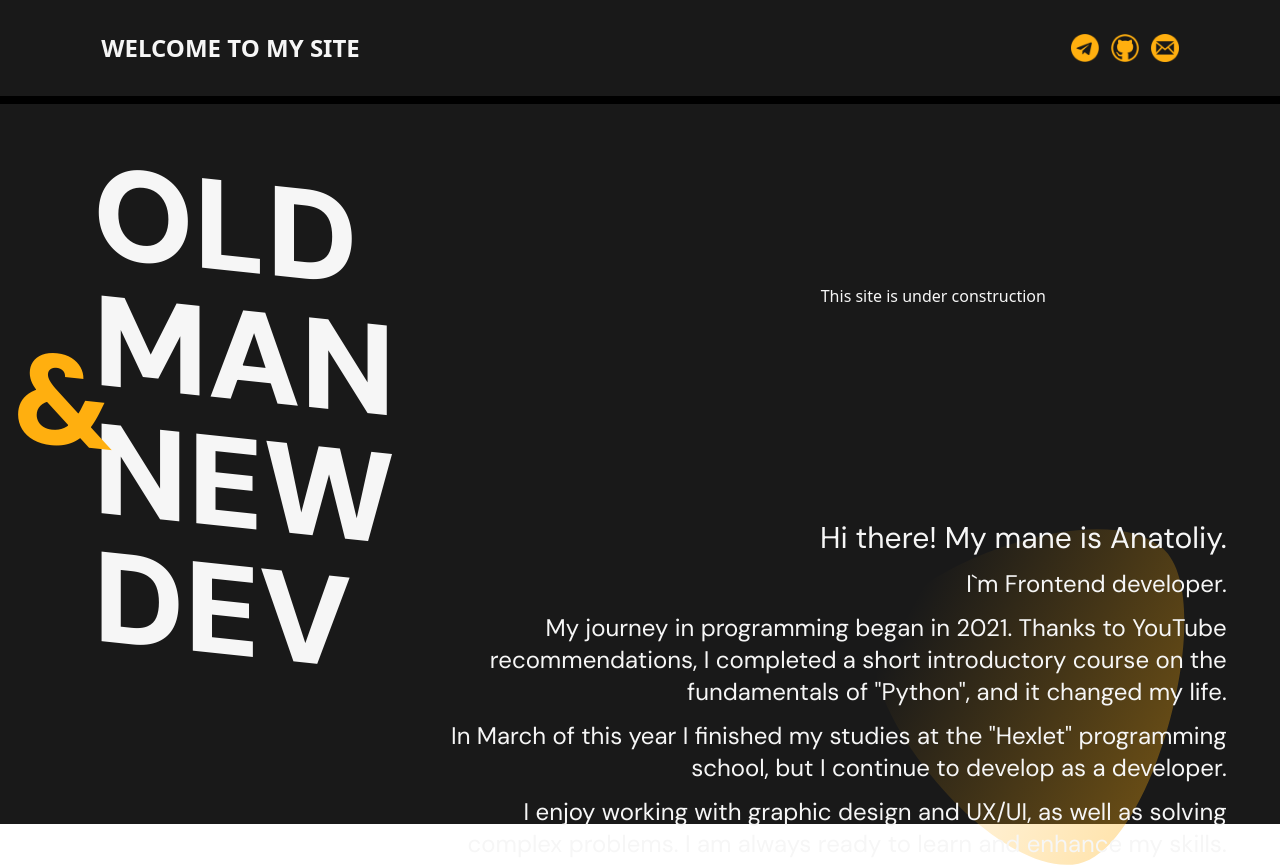
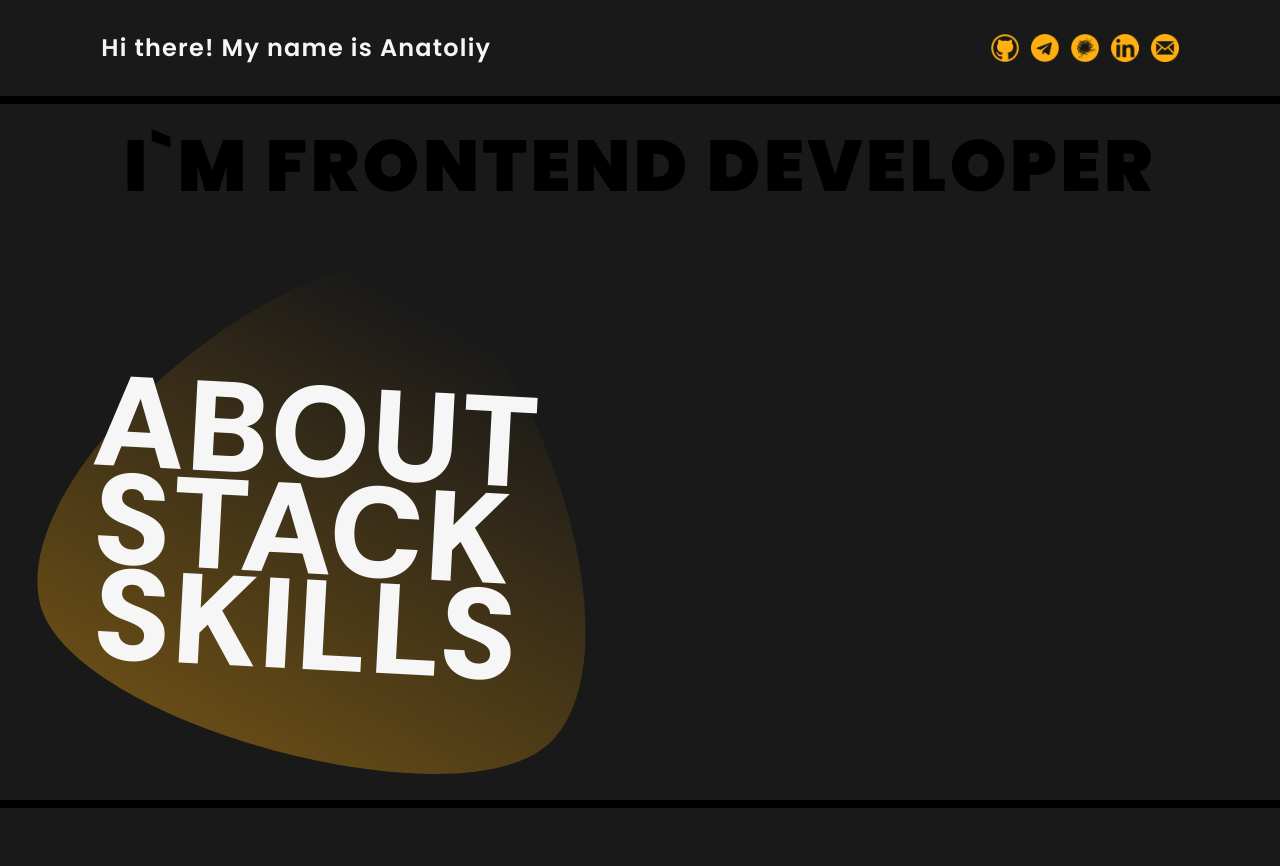
Before and after one commit to MiggRabbid/miggrabbid-com, a React (Create React App) app: page / in a window 1280 px wide. Shown: the top 866 px of the page. Built offline with nearby package versions, Linux system fonts and the light colour scheme.

Commit message:
Added the main menu, moved About

```diff
--- a/src/App.jsx
+++ b/src/App.jsx
@@ -1,11 +1,13 @@
 import styles from './App.module.scss';
 import Header from './components/Header/Header';
 import Title from './components/Title/Title';
+import About from './components/Sections/About';
 
 const App = () => (
   <div className={styles.app}>
     <Header />
     <Title />
+    <About />
   </div>
 );
 
--- a/src/App.module.scss
+++ b/src/App.module.scss
@@ -4,13 +4,13 @@
     m-0
     w-full
     h-max
-    bg-myTheme-dark;
-    /* h-svh	height: 100svh;
-h-lvh	height: 100lvh;
-h-dvh */
+    bg-myTheme-dark
+    tracking-wider
+    font-myTextFont;
+
     /* * {
       @apply
-      border-2
+      border-[1px]
       border-y-pink-500
     } */
   }
--- a/src/components/Header/Header.jsx
+++ b/src/components/Header/Header.jsx
@@ -2,28 +2,44 @@ import styles from './Header.module.scss';
 import iconEmail from '../../assets/icon-em.png';
 import iconTelegram from '../../assets/icon-tg.png';
 import iconGitHub from '../../assets/icon-git.png';
+import iconHabr from '../../assets/icon-hb.png';
+import iconLinkedIn from '../../assets/icon-in.png';
 
 const Header = () => (
-  <nav className={styles.container}>
+  <header className={styles.container}>
     <div className={styles.header}>
       <div className={styles.header__title}>
         <h3>
-          WELCOME TO MY SITE
+          Hi there! My name is Anatoliy
+          {' '}
         </h3>
       </div>
-      <div className={styles.header__body}>
+      <div className={styles.header__link}>
+        <nav>
+          <a href="https://github.com/MiggRabbid" target="_blank" rel="noreferrer">
+            <img src={iconGitHub} alt="My GitHub" />
+          </a>
+
           <a href="https://t.me/MiggRabbid" target="_blank" rel="noreferrer">
             <img src={iconTelegram} alt="My Telegram" />
           </a>
-        <a href="https://github.com/MiggRabbid" target="_blank" rel="noreferrer">
-          <img src={iconGitHub} alt="My GitHub" />
+
+          <a href="https://career.habr.com/miggrabbid" target="_blank" rel="noreferrer">
+            <img src={iconHabr} alt="My Habr" />
           </a>
+
+          <a href="https://linkedin.com/in/miggrabbid" target="_blank" rel="noreferrer">
+            <img src={iconLinkedIn} alt="My LinkedIn" />
+          </a>
+
           <a href="mailto:mig26@inbox.ru" target="_blank" rel="noreferrer">
             <img src={iconEmail} alt="My Email" />
           </a>
+        </nav>
       </div>
     </div>
-  </nav>
+  </header>
+
 );
 
 export default Header;
--- a/src/components/Header/Header.module.scss
+++ b/src/components/Header/Header.module.scss
@@ -21,14 +21,33 @@
 
     .header__title {
       @apply
+      font-myTitleFont
+      font-semibold
+      flex
+      justify-center
       w-fit
       h-fit
       ms-12
+      text-2xl;
+
+      h3 {
+        @include typing-text();
+
+        @apply
+        my-0
+        mx-auto
         text-2xl
-      font-semibold
+        overflow-hidden
+        text-nowrap
+        border-e-4
+        tracking-wider
+        border-myTheme-accent
+        cursor-default;
+      }
     }
 
-    .header__body {
+    .header__link {
+      nav {
         @apply
         flex
         justify-between
@@ -52,3 +71,4 @@
       }
     }
   }
+}
--- /dev/null
+++ b/src/components/Sections/About.jsx
@@ -0,0 +1,21 @@
+/* eslint-disable max-len */
+import styles from './About.module.scss';
+
+const About = () => (
+  <section className={styles.container}>
+    <div className={styles.about}>
+      <p>
+        My journey in programming began in 2021. Thanks to YouTube recommendations, I completed a short introductory course on the fundamentals of &quot;Python&quot;, and it changed my life.
+      </p>
+      <p>
+        In March of this year I finished my studies at the &quot;Hexlet&quot; programming school, but I continue to develop as a developer.
+      </p>
+      <p>
+        I enjoy working with graphic design and UX/UI, as well as solving complex problems. I am always ready to learn and enhance my skills.
+      </p>
+    </div>
+
+  </section>
+);
+
+export default About;
--- /dev/null
+++ b/src/components/Sections/About.module.scss
@@ -0,0 +1,34 @@
+.container {
+  @apply
+  py-16
+  bg-myTheme-primary
+  text-myTheme-light
+  flex
+  justify-center
+  items-center
+  w-full
+  mt-2;
+
+  .about {
+    @apply
+    w-11/12
+    relative
+    right-10
+    flex
+    flex-col
+    justify-end
+    items-end
+    gap-6;
+
+    p {
+      @apply
+      w-3/6
+      min-w-96
+      h-fit
+      text-2xl
+      font-normal
+      text-end
+      cursor-default;
+    }
+  }
+}
--- a/src/components/Title/Title.jsx
+++ b/src/components/Title/Title.jsx
@@ -7,46 +7,25 @@ const Title = () => (
   <div className={styles.container}>
     <div className={styles.title}>
       <div className={styles.title__title}>
-        <div>
-          <p>
-            OLD
-            {' '}
-            <span>MAN</span>
-          </p>
-          <p> & </p>
-          <p>
-            <span>NEW</span>
-            {' '}
-            DEV
-          </p>
-        </div>
+        <h1>I`M FRONTEND DEVELOPER</h1>
       </div>
 
-      <div className={styles.title__body}>This site is under construction</div>
-
-      <div className={styles.title__about}>
+      <div className={styles.title__nav}>
         <img src={bgTitleBody} alt="" />
-        <h3 className={styles.greeting}>
-          Hi there! My mane is Anatoliy.
-        </h3>
-        <p>
-          I`m Frontend developer.
-        </p>
-        <p>
-          My journey in programming began in 2021. Thanks to YouTube recommendations, I completed a short introductory course on the fundamentals of &quot;Python&quot;, and it changed my life.
-        </p>
-        <p>
-          In March of this year I finished my studies at the
-          {' '}
-          <a href="https://ru.hexlet.io/u/miggrabbid" target="_blank" rel="noreferrer">&quot;Hexlet&quot;</a>
-          {' '}
-          programming school, but I continue to develop as a developer.
-        </p>
-        <p>
-          I enjoy working with graphic design and UX/UI, as well as solving complex problems. I am always ready to learn and enhance my skills.
-        </p>
+        <nav>
+          <ul>
+            <li>
+              About
+            </li>
+            <li>
+              Stack
+            </li>
+            <li>
+              Skills
+            </li>
+          </ul>
+        </nav>
       </div>
-
     </div>
   </div>
 );
--- a/src/components/Title/Title.module.scss
+++ b/src/components/Title/Title.module.scss
@@ -1,7 +1,7 @@
 @import '../../styles/mixins.scss';
 
 .container {
-  height: 90vmin;
+  height: calc(100vmin - 6rem - 0.5rem);
 
   @apply
   bg-myTheme-primary
@@ -15,119 +15,97 @@
     @apply
     relative
     flex
-    flex-wrap
-    justify-center
+    flex-col
+    justify-between
     w-11/12
     max-w-screen-2xl
     h-full;
 
     .title__title {
       @apply
-      relative
-      w-3/6
-      min-w-96
-      h-3/6
-      min-h-96;
+      w-full
+      h-1/6
+      min-h-fit
+      flex
+      justify-center
+      items-center;
 
-        div {
-          @include return-anim-duration-1000();
+      h1 {
         @apply
-          absolute
-          mt-9
-          top-10
-          left-10
-          w-full
         h-fit
-          skew-y-6;
-
-          &:hover {
-            @include anim-duration-1000();
-            @apply -rotate-6;
-          }
-
-          p {
-            @apply
-            text-myTheme-light
-            h-min
-            font-myFont
-            text-9xl
-            font-black;
-          }
-
-          p:nth-child(2) {
-            @apply
-            text-myTheme-accent
-            z-50
-            absolute
-            -left-20
-            top-1/2
-            transform -translate-y-1/2
-          }
+        mt-2
+        mx-0
+        text-7xl
+        tracking-wider
+        font-myTitleFont
+        font-black
+        text-myTheme-dark
+        cursor-default;
       }
     }
 
 
-    .title__body {
+    .title__nav {
       @apply
-      w-3/6
-      min-w-96
-      h-3/6
-      min-h-96
-      flex
-      flex-col
-      justify-center
-      items-center;
-    }
-
-    .title__about {
-      @apply
+      relative
       w-full
-      min-w-96
-      h-max
-      min-h-96
-      relative
-      flex
-      flex-col
-      justify-end
-      items-end
-      font-myFont
-      text-6xl
-      font-black;
+      h-5/6
+      min-h-fit
+      flex;
 
       img {
         @apply
-        h-full
+        scale-125
         z-0
         absolute
-        top-2/4
-        -translate-y-2/4
-        -rotate-90
+        top-1/2
+        left-5
+        -translate-y-1/2
       }
 
-      h3, p {
+      nav {
         @apply
-        w-4/6
+        z-30
+        w-3/6
+        min-h-fit
+        h-full;
+
+        ul {
+          @apply
+          relative
+          top-5
+          left-10
+          z-40
+          w-full
+          min-w-fit
+          h-full
+          flex
+          flex-col
+          justify-center;
+
+          li {
+            @include return-anim-duration-1000();
+            @apply
+            rotate-3
             z-50
-        text-end
-        max-w-4xl
-        mb-3
-        font-normal;
-
-        a {
-          @include return-anim-duration-1000();
+            w-max
+            h-1/6
+            flex
+            items-center
+            text-9xl
+            font-black
+            uppercase;
 
             &:hover {
               @include anim-duration-300();
-            @apply text-myTheme-accent
-          }
-        }
-
-
-      }
-
-      h3 { @apply text-3xl }
-
-      p { @apply text-2xl }
+              @apply
+              text-myTheme-accent
+              translate-x-1
+              cursor-pointer;
             }
           }
         }
+      }
+    }
+  }
+}
--- a/src/index.scss
+++ b/src/index.scss
@@ -2,4 +2,6 @@
 @tailwind components;
 @tailwind utilities;
 
-@import url(https://fonts.googleapis.com/css?family=DM+Sans:100,200,300,regular,500,600,700,800,900,100italic,200italic,300italic,italic,500italic,600italic,700italic,800italic,900italic)
+@import url(https://fonts.googleapis.com/css?family=DM+Sans:100,200,300,regular,500,600,700,800,900,100italic,200italic,300italic,italic,500italic,600italic,700italic,800italic,900italic);
+
+@import url(https://fonts.googleapis.com/css?family=Poppins:100,100italic,200,200italic,300,300italic,regular,italic,500,500italic,600,600italic,700,700italic,800,800italic,900,900italic);
--- a/src/styles/mixins.scss
+++ b/src/styles/mixins.scss
@@ -1,6 +1,6 @@
 @mixin anim-duration-1000() {
   transition: theme('transitionProperty.DEFAULT');
-  transition-duration: theme('transitionDuration.1000');
+  transition-duration: theme('transitionDuration.700');
   transition-timing-function: theme('transitionTimingFunction.in-out');
 }
 
@@ -21,3 +21,19 @@
   -moz-transition: 300ms ease-in-out;
   -o-transition: 300ms ease-in-out;
 }
+
+@mixin typing-text() {
+  animation:
+  typing 3.5s steps(35, end),
+  blink-caret .75s step-end infinite;
+
+  @keyframes typing {
+    from { width: 0 }
+    to { width: 100% }
+  }
+
+  @keyframes blink-caret {
+    from, to { border-color: transparent }
+    50% { border-color: #FFAF0F }
+  }
+}
--- a/tailwind.config.js
+++ b/tailwind.config.js
@@ -6,14 +6,16 @@ module.exports = {
   theme: {
     extend: {
       fontFamily: {
-        myFont: ['DM Sans', 'sans-serif'],
+        myTextFont: ['DM Sans', 'sans-serif'],
+        myTitleFont: ['Poppins', 'sans-serif'],
       },
       colors: {
         myTheme: {
           light: "#F6F6F6",
           dark: "#000000",
           primary: "#191919",
-          accent: "#FFAF0F"
+          accent: "#FFAF0F",
+          transparent: "#181818"
         }
       },
     },
```
Also changed, not shown: src/assets/icon-hb.png (added), src/assets/icon-in.png (added). Lines whose indentation alone changed are shown as unchanged.
